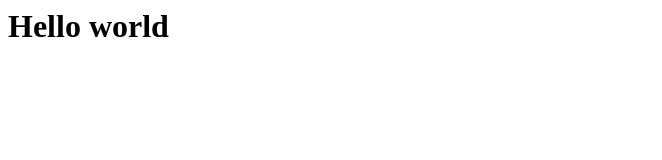
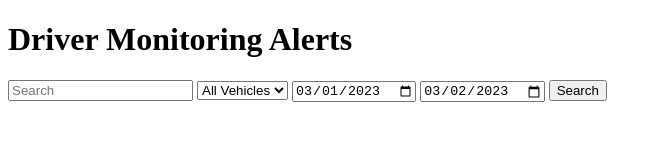
Before and after one commit to gauravesh/enviewthing, a plain HTML site: page index.html in a window 1280 px wide. Shown: the whole page, without its empty margins (0-662 px from the left). Drawn offline with Linux system fonts and the light colour scheme.

Commit message:
Update index.html

```diff
--- a/index.html
+++ b/index.html
@@ -1,10 +1,122 @@
-<html>
-  <head>
+<!DOCTYPE html>
+<html lang="en">
+<head>
+  <meta charset="UTF-8">
+  <title>Driver Monitoring Alerts</title>
+  <link rel="stylesheet" href="styles.css">
+</head>
+<body>
+  <header>
+    <h1>Driver Monitoring Alerts</h1>
+    <div class="search-section">
+      <input type="text" id="freeTextSearch" placeholder="Search">
+      <select id="vehicleSearch">
+        <!-- Dropdown will be populated dynamically -->
+      </select>
+      <input type="date" id="startDate" placeholder="Start Date" value="2023-03-01">
+      <input type="date" id="endDate" placeholder="End Date" value="2023-03-02">
+      <button onclick="searchAlerts()">Search</button>
+    </div>
+  </header>
 
-  </head>
-<body>
-  <H1>Hello world</H1>
+  <main id="alertsContainer">
+    <!-- Display area for alerts -->
+    <!-- Alerts will be populated dynamically -->
+  </main>
 
+  <script>
+    let alerts = [
+      {
+        vehicleId: '1'
+      },
+      {
+        vehicleId: '2'
+      },
+      {
+        vehicleId: '3'
+      }
+      // ... Add more alerts here if needed
+    ];
+
+    const alertMessages = {
+      '1': 'Unsafe driving\nDriver: Ramesh/KA12A3436',
+      '2': 'Distracted driver March 2023 21:30\nDriver: Suresh/MH1243456',
+      '3': 'Speeding\nDriver: John/XYZ123'
+      // ... Add more alert messages for other vehicles here if needed
+    };
+
+    function searchAlerts() {
+      const freeText = document.getElementById('freeTextSearch').value.toLowerCase();
+      const vehicleId = document.getElementById('vehicleSearch').value;
+      const startDate = new Date(document.getElementById('startDate').value);
+      const endDate = new Date(document.getElementById('endDate').value);
+
+      const filteredAlerts = alerts
+        .filter(alert => alert.vehicleId === vehicleId || vehicleId === 'all')
+        .map(alert => ({
+          description: alertMessages[alert.vehicleId], // Get description from alertMessages
+          vehicleId: alert.vehicleId
+        }));
+
+      const timestampFilteredAlerts = filteredAlerts.filter(alert => {
+        // Since we don't have timestamps in the alerts, we'll only filter based on free text
+        return alert.description.toLowerCase().includes(freeText);
+      });
+
+      displayAlerts(timestampFilteredAlerts);
+    }
+
+    function displayAlerts(alertsToDisplay) {
+      const alertsContainer = document.getElementById('alertsContainer');
+      alertsContainer.innerHTML = ''; // Clear previous alerts
+
+      alertsToDisplay.forEach((alert, index) => {
+        const alertDiv = document.createElement('div');
+        alertDiv.classList.add('alert');
+
+        const falseAlarmButton = document.createElement('button');
+        falseAlarmButton.textContent = 'Mark as False Alarm';
+        falseAlarmButton.onclick = function() {
+          markAsFalseAlarm(index);
+        };
+
+        alertDiv.textContent = alert.description; // Display alert information
+        alertDiv.appendChild(falseAlarmButton);
+        alertsContainer.appendChild(alertDiv);
+      });
+    }
+
+    function markAsFalseAlarm(index) {
+      // Update markedAsFalseAlarm status in the backend here...
+      searchAlerts(); // Refresh alerts after backend update (simulated)
+    }
+
+    // Function to simulate fetching vehicles and populate the dropdown
+    function fetchAndPopulateVehicles() {
+      // Simulating fetching vehicles (replace this with actual API fetch)
+      const vehicles = [
+        { id: '1', vehicle_friendly_name: 'Vehicle 1' },
+        { id: '2', vehicle_friendly_name: 'Vehicle 2' },
+        { id: '3', vehicle_friendly_name: 'Vehicle 3' }
+        // ... Add more vehicles here if needed
+      ];
+
+      const vehicleDropdown = document.getElementById('vehicleSearch');
+      const defaultOption = document.createElement('option');
+      defaultOption.value = 'all';
+      defaultOption.textContent = 'All Vehicles';
+      vehicleDropdown.appendChild(defaultOption);
+
+      vehicles.forEach(vehicle => {
+        const option = document.createElement('option');
+        option.value = vehicle.id;
+        option.textContent = vehicle.vehicle_friendly_name;
+        vehicleDropdown.appendChild(option);
+      });
+    }
+
+    // Initial population of vehicle dropdown on page load
+    fetchAndPopulateVehicles();
+  </script>
 </body>
-
 </html>
```
